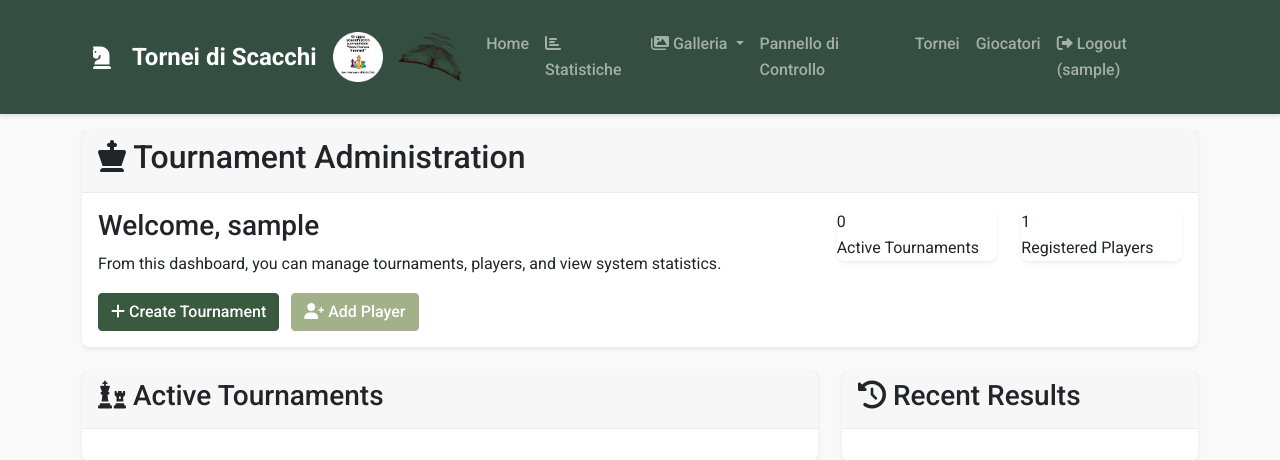
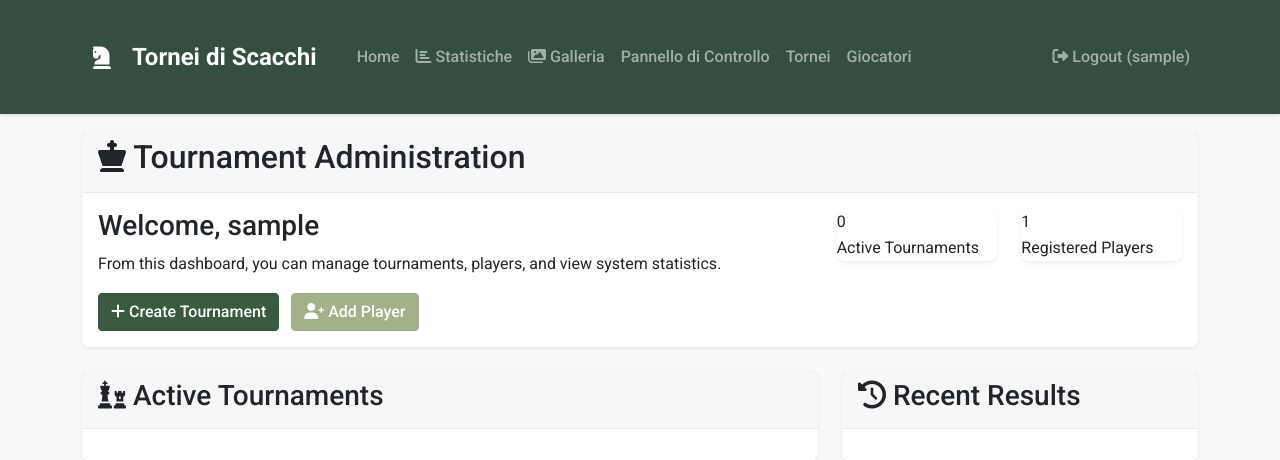
Before and after one commit to giorochi/ScacchistiDonFranco, a Flask app: page /admin/dashboard in a window 1280 px wide. Shown: the top 460 px of the page. Run offline with Flask 3, Linux system fonts and the light colour scheme; a user stored in the database is signed in; tables that the repository leaves empty hold one stand-in row (values such as "Sample post").

Commit message:
Remove logos from navigation bar and fix gallery link
Removes redundant logo images from navbar and corrects direct gallery link, while adding a gallery image.

Replit-Commit-Author: Agent
Replit-Commit-Session-Id: 748420cd-47fa-4dd4-8991-f7b86cdd19e8
Replit-Commit-Screenshot-Url: https://storage.googleapis.com/screenshot-production-us-central1/17650ef3-d9bc-486c-8329-b36643b839b5/d947d5c8-bffa-4b36-a51d-b4921b84b82e.jpg

```diff
--- a/templates/layout.html
+++ b/templates/layout.html
@@ -38,8 +38,7 @@
                 <span class="navbar-toggler-icon"></span>
             </button>
             <div class="navbar-brand d-flex align-items-center">
-                <img src="{{ url_for('static', filename='img/logo_gruppo_scacchistico.png') }}" alt="Logo Gruppo Scacchistico" style="height: 50px; margin-right: 15px;">
-                <img src="{{ url_for('static', filename='img/logo_biblioteca.png') }}" alt="Logo Biblioteca" style="height: 50px;">
+                <!-- Loghi eliminati dalla navbar per essere mostrati solo nel footer -->
             </div>
             <div class="collapse navbar-collapse" id="navbarNav">
                 <ul class="navbar-nav me-auto">
@@ -51,17 +50,10 @@
                             <i class="fas fa-chart-bar"></i> Statistiche
                         </a>
                     </li>
-                    <li class="nav-item dropdown">
-                        <a class="nav-link dropdown-toggle" href="#" id="galleryDropdown" role="button" data-toggle="dropdown" aria-haspopup="true" aria-expanded="false">
+                    <li class="nav-item">
+                        <a class="nav-link" href="{{ url_for('index') }}">
                             <i class="fas fa-images"></i> Galleria
                         </a>
-                        <div class="dropdown-menu" aria-labelledby="galleryDropdown">
-                            {% for tournament in get_tournaments() %}
-                            <a class="dropdown-item" href="{{ url_for('gallery_view', tournament_id=tournament.id) }}">
-                                {{ tournament.name }}
-                            </a>
-                            {% endfor %}
-                        </div>
                     </li>
                     {% if current_user.is_authenticated %}
                         {% if current_user.username is defined %}
```
Also changed, not shown: attached_assets/targeted_element_1747394292468.png (added).
